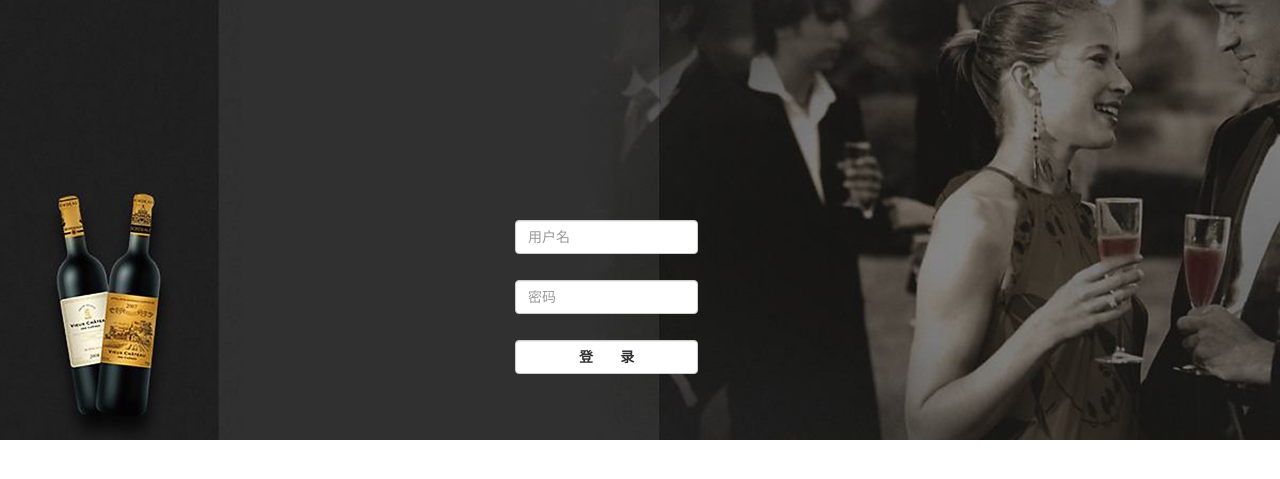
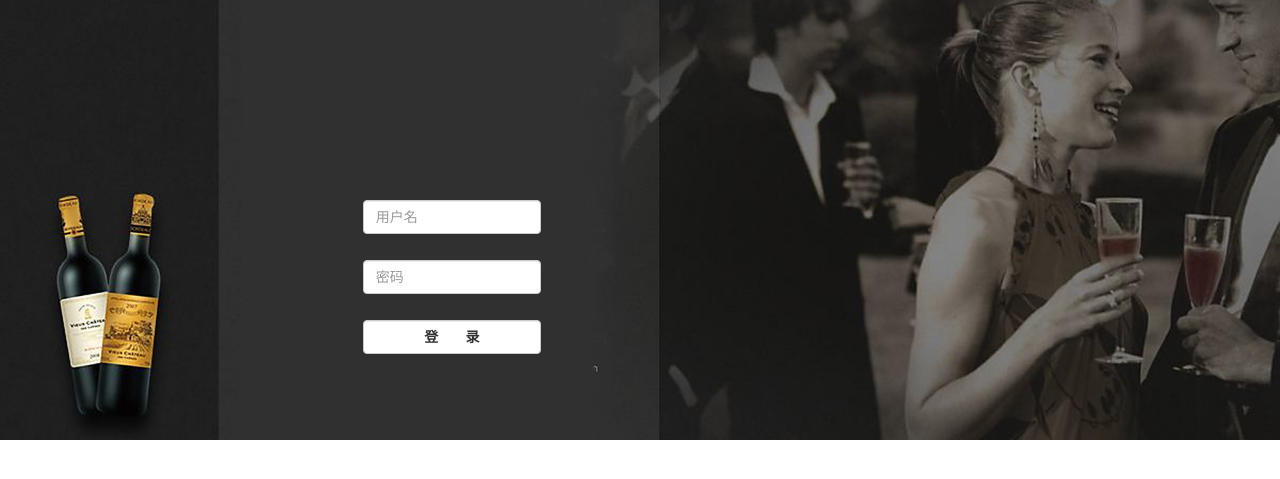
Before and after one commit to xsan777/brush_2, a Django app: page / in a window 1280 px wide. Shown: the part 280-759 px from the top of the page. Run offline with Django 3.2, Linux system fonts and the light colour scheme; some libraries are stand-ins or nearby versions.

Commit message:
修改登录界面布局

```diff
--- a/static/css/loging.css
+++ b/static/css/loging.css
@@ -21,15 +21,6 @@
     background-image: url("/static/bg3.jpg");
 }
 
-/*.box {*/
-/*margin: 450px 360px;*/
-/*!*margin-top: 260px;*!*/
-/*width: 30%;*/
-/*height: 300px;*/
-/*!*background-color: #ddecc1;*!*/
-/*!*background-image: url("/static/大数据平台背景图.jpg");*!*/
-/*}*/
-
 h2 {
     padding-left: 35px;
 }
@@ -40,9 +31,9 @@
 
 #loging_form {
     margin: 0 auto;
-    position: relative;
-    top: 500px;
-    left: 500px;
+    position: fixed;
+    top: 60%;
+    left: 26%;
 }
 
 #login_font {
--- a/templates/basc.html
+++ b/templates/basc.html
@@ -16,7 +16,7 @@
 <body>
 
 <div id="nav">
-    <div id="logo">宝儿喝酒数据管理系统 <span class="col-lg-offset-9" style="font-size: 1.8rem">欢迎，<span class="dropdown">
+    <div id="logo">宝儿喝酒数据管理系统 <span class="col-md-offset-9" style="font-size: 1.8rem">欢迎，<span class="dropdown">
         <a href="javascript:void(0); " id="nav_user" data-toggle="dropdown" aria-haspopup="true" aria-expanded="true">{{ user }}</a>
         <ul class="dropdown-menu" aria-labelledby="dropdownMenu1">
             <li><a href=" /" style="font-size:small ">退出</a></li>
--- a/templates/login.html
+++ b/templates/login.html
@@ -13,9 +13,8 @@
 <body>
 <div class="box">
     <div id="loging">
-        <form id="loging_form" method="post" action="/">
-            <div class="form-group col-lg-2">
-                {#                <label for="exam2leInputPassword1">用户名</label>#}
+        <form id="loging_form" method="post" action="/" class="col-md-12">
+            <div class="form-group col-md-2">
                 <input type="text" class="form-control " placeholder="用户名" name="user">
             </div>
             <br>
--- a/wine_2/settings.py
+++ b/wine_2/settings.py
@@ -81,7 +81,7 @@
         # 'NAME': 'brush_wine',
         'NAME': 'brush_2',
         'USER': 'root',
-        'PASSWORD': '123456',
+        'PASSWORD': 'root',
         'HOST': '127.0.0.1',
         'PORT': 3306,
     },
```
